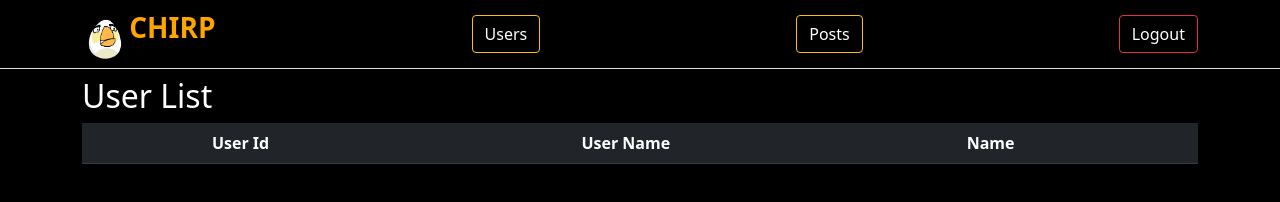
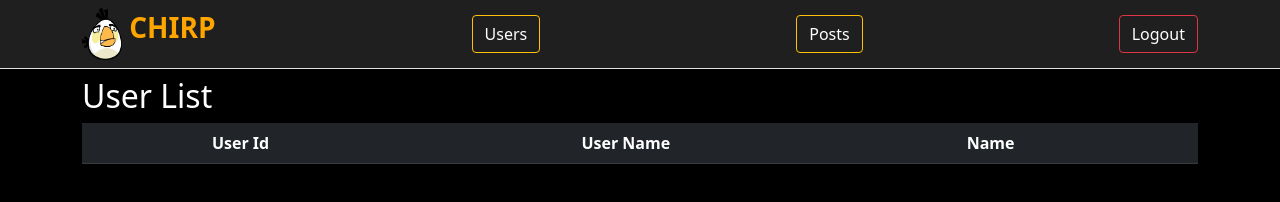
Before and after one commit to Uirfan/my_project_2, a plain HTML site: page front-end/src/admin/homepage/adminhomepage.html in a window 1280 px wide. Drawn offline with nearby package versions, Linux system fonts and the light colour scheme; no server answers; sample sign-in values are in the browser's storage.

Commit message:
revert style

```diff
--- a/front-end/src/admin/homepage/adminhomepage.html
+++ b/front-end/src/admin/homepage/adminhomepage.html
@@ -14,7 +14,7 @@
 <body>
     <div class="content min-vh-100 bg-black text-white">
         <div class="d-flex flex-column justify-content-start min-vh-100">
-            <div class="navbar border-bottom" >
+            <div class="navbar border-bottom" style="background-color: rgb(31, 31, 31)">
                 <div class="logo align-self-start container">
                     <div>
                         <img src="../../resources/logo.png" width="40" height="52" alt="" /><span class="h3"
```
